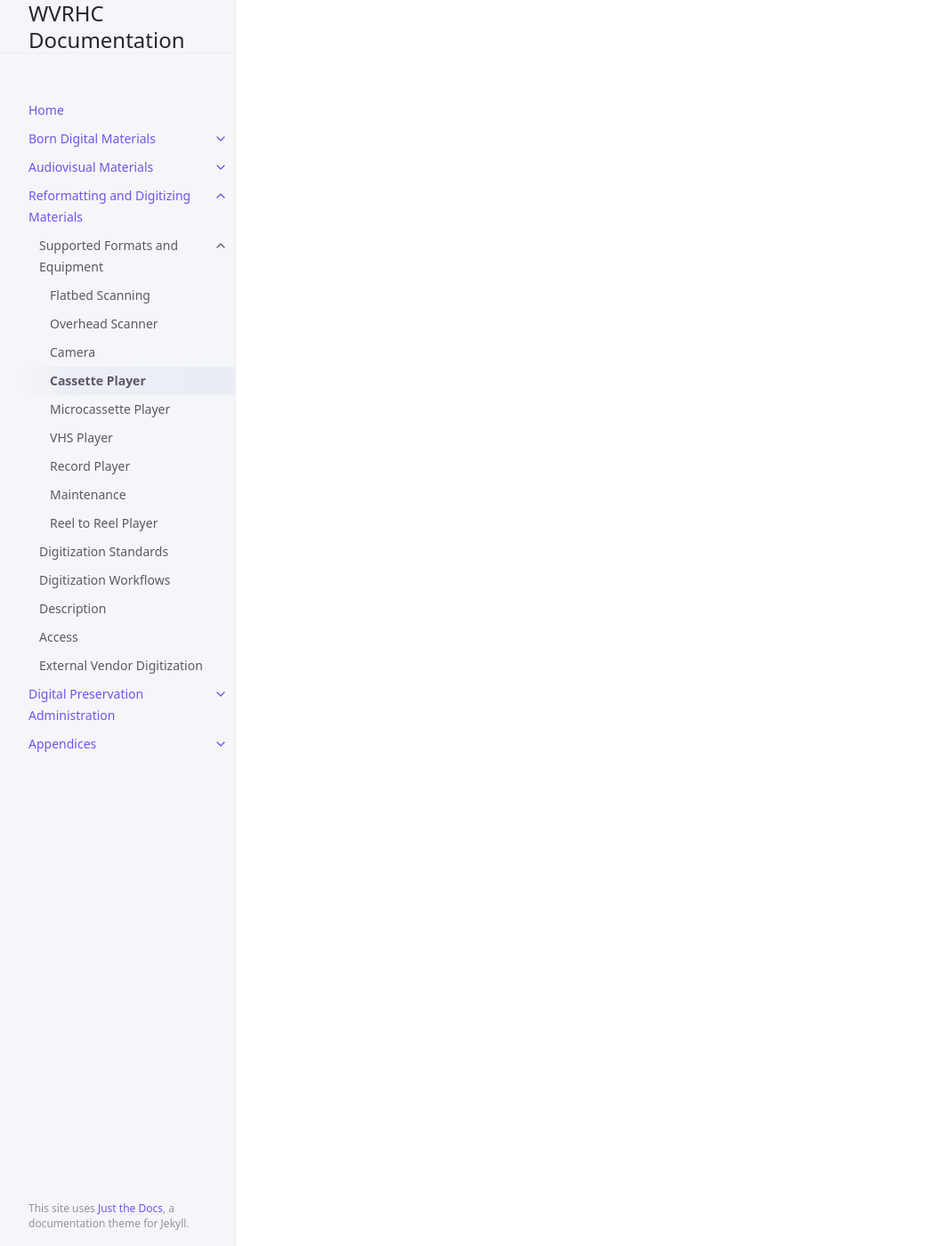
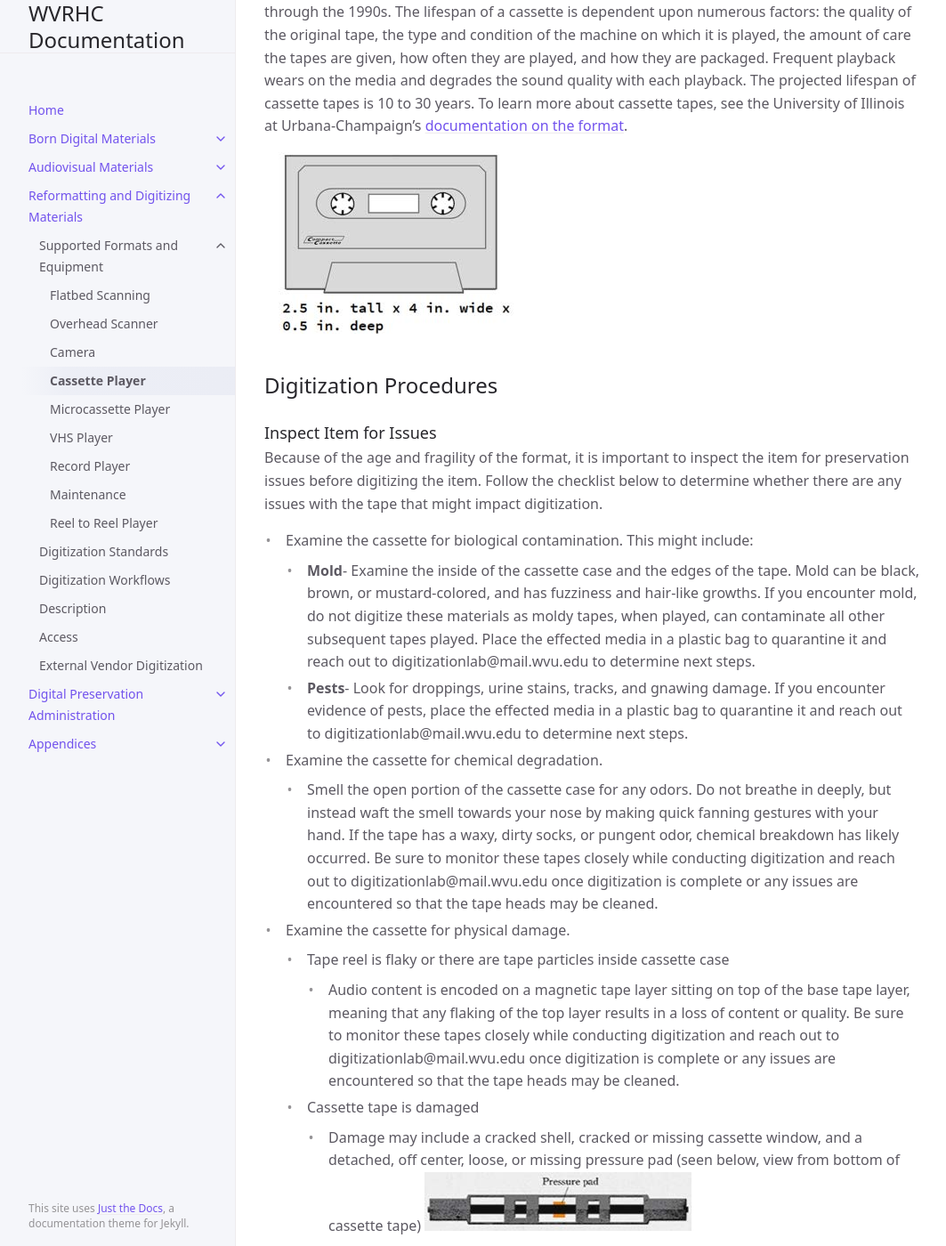
Before and after one commit to elizajames/digital-preservation-documentation, a Jekyll site: the page built from docs/Reformatting-And-Digitizing-Materials/Digitization-Procedures/cassette-player.md, in a window 1280 px wide and 1400 px high, scrolled down 576 px. Shown: the whole window at 89% size, without its empty margins (107-1170 px from the left). Built offline with Jekyll 4.4.1, drawn with Linux system fonts in a browser that asks for light colours; some of the changed text lies outside the part shown.

Commit message:
cassette player

```diff
--- a/docs/Reformatting-And-Digitizing-Materials/Digitization-Procedures/cassette-player.md
+++ b/docs/Reformatting-And-Digitizing-Materials/Digitization-Procedures/cassette-player.md
@@ -8,6 +8,54 @@ nav_order: 4
 ---
 
 # Cassette Player
+{: .fs-6 .fw-300 }
+
+## On this page
+{: .no_toc .text-delta }
+
+1. TOC
+{:toc}
+
+__Hardware__: TEAC Double Auto Reverse Cassette Deck W-890R MK II, Roland Octa-Capture
+__Software__: Audacity
+
+## Identification and Introduction
+Audio cassettes were a magnetic tape-based recorded sound format composed of magnetic particles or pigment, binder, and a polyester base and were popularly used from the 1970s through the 1990s. The lifespan of a cassette is dependent upon numerous factors: the quality of the original tape, the type and condition of the machine on which it is played, the amount of care the tapes are given, how often they are played, and how they are packaged. Frequent playback wears on the media and degrades the sound quality with each playback.  The projected lifespan of cassette tapes is 10 to 30 years. To learn more about cassette tapes, see the University of Illinois at Urbana-Champaign's [documentation on the format](https://psap.library.illinois.edu/collection-id-guide/audiotape#compactcassette).
+
+<img src="https://elizajames.github.io/digital-preservation-documentation/assets/images/digitization/WL-DigitizingCassetteTapes-271122-0153-14_Page_1_Image_0001.jpg" alt="Image of cassette tape">
+
+## Digitization Procedures
+
+### Inspect Item for Issues
+
+Because of the age and fragility of the format, it is important to inspect the item for preservation issues before digitizing the item. Follow the checklist below to determine whether there are any issues with the tape that might impact digitization.
+
+- Examine the cassette for biological contamination. This might include:
+    - __Mold__- Examine the inside of the cassette case and the edges of the tape. Mold can be black, brown, or mustard-colored, and has fuzziness and hair-like growths. If you encounter mold, do not digitize these materials as moldy tapes, when played, can contaminate all other subsequent tapes played. Place the effected media in a plastic bag to quarantine it and reach out to digitizationlab@mail.wvu.edu to determine next steps.
+    - __Pests__- Look for droppings, urine stains, tracks, and gnawing damage. If you encounter evidence of pests, place the effected media in a plastic bag to quarantine it and reach out to digitizationlab@mail.wvu.edu to determine next steps.
+- Examine the cassette for chemical degradation.
+    - Smell the open portion of the cassette case for any odors. Do not breathe in deeply, but instead waft the smell towards your nose by making quick fanning gestures with your hand. If the tape has a waxy, dirty socks, or pungent odor, chemical breakdown has likely occurred. Be sure to monitor these tapes closely while conducting digitization and reach out to digitizationlab@mail.wvu.edu once digitization is complete or any issues are encountered so that the tape heads may be cleaned.
+- Examine the cassette for physical damage.
+    - Tape reel is flaky or there are tape particles inside cassette case
+        - Audio content is encoded on a magnetic tape layer sitting on top of the base tape layer, meaning that any flaking of the top layer results in a loss of content or quality. Be sure to monitor these tapes closely while conducting digitization and reach out to digitizationlab@mail.wvu.edu once digitization is complete or any issues are encountered so that the tape heads may be cleaned.
+    - Cassette tape is damaged
+        - Damage may include a cracked shell, cracked or missing cassette window, and a detached, off center, loose, or missing pressure pad (seen below, view from bottom of cassette tape)
+        ![Lower view of cassette](https://elizajames.github.io/digital-preservation-documentation/assets/images/digitization/WL-DigitizingCassetteTapes-271122-0153-14_Page_1_Image_0002.jpg)
+        - All of the above factors may result in a loss of content or tape quality unless the cassette tape case or pressure pad are replaced. The Digitization Lab does not have supplies immediately available to fix this issue, however, please reach out to digitizationlab@mail.wvu.edu so that the Lab can source materials and create procedures for this work in the future. If you choose to move forward with digitization, be sure to monitor these tapes closely while conducting digitization.
+- Reel of tape inside casing is broken, torn, or wound inconsistently or incorrectly
+    - Incorrect or inconsistently wound tape can be corrected by [manually rewinding tape](https://www.youtube.com/watch?v=VtLpc_71vtA).
+    - The Digitization Lab does not have supplies available to splice broken audio tape in a way that follows the preservation principles of reversibility and not doing harm to materials in the long-term. Certain methods of splicing tape, such as using standard office tape, are not recommended. These splices can create adhesive residue in the tape player itself causing mechanical damage to the player. Additionally, these splices can damage the tape itself. Please reach out to digitizationlab@mail.wvu.edu so that the Lab can source materials and create procedures for this work in the future.
+
+### Physical Setup
+
+1. Verify that the Roland sound interface and cassette player are plugged in to the surge protector below the desk. The cords are labeled as Roland sound interface and cassette player respectively. Turn on the devices by pressing and briefly holding the power button on the upper right of the Roland sound interface. Turn on the cassette player by pressing the power button in the lower left—the power button should stay pressed once you let go.
+2. Plug the red and white tipped cords for the cassette player, found hanging on the cubicle wall and labeled with __Cassette Player__, into the Roland sound interface (see image below).
+
+
+### Selecting the Settings
+
+### Capture and Save Your Audio
+
 
 Coming soon!
 
```
